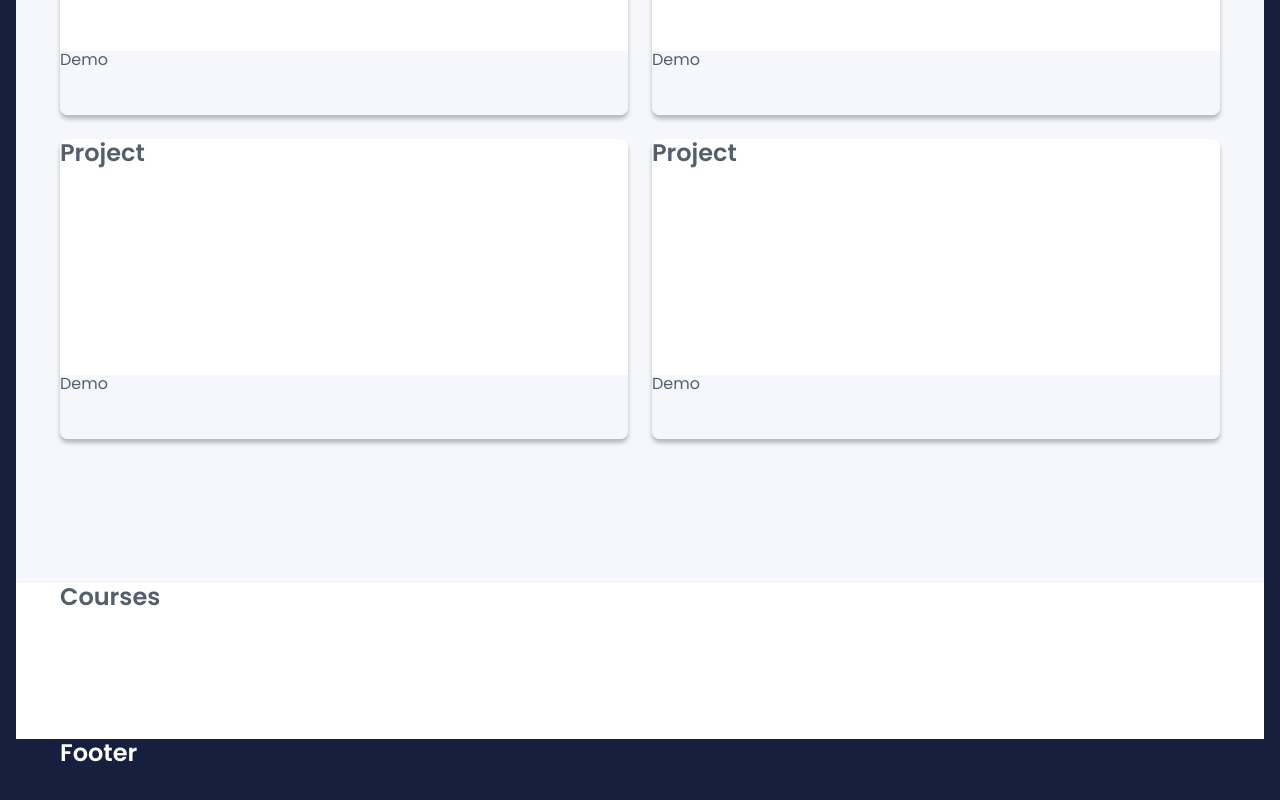
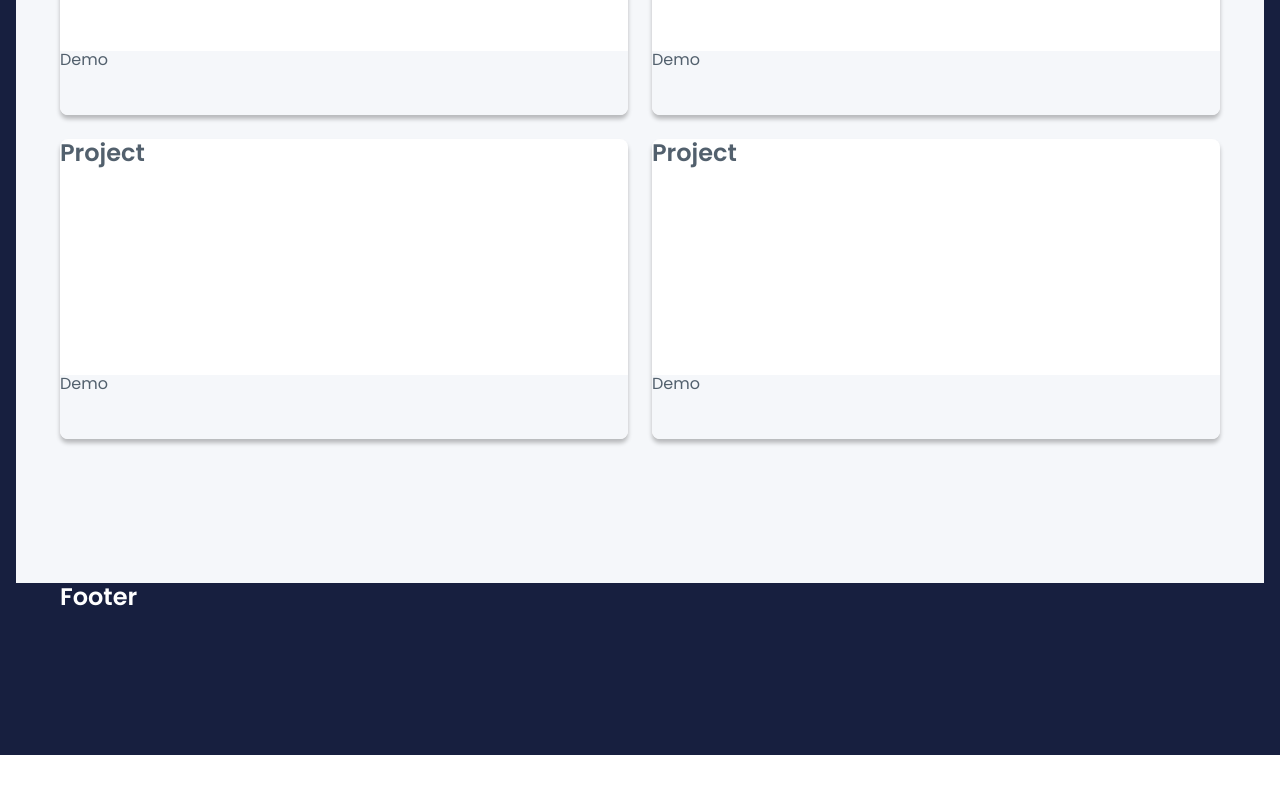
Before and after one commit to grzegorz-jodlowski/grzegorz-jodlowski.github.io, a React (Create React App) app: page / in a window 1280 px wide. Shown: the part 2808-3608 px from the top of the page. After the commit the page ends 3563 px from the top, so only its background shows below. Built offline with nearby package versions, Linux system fonts and the light colour scheme.

Commit message:
Remove Courses section

```diff
--- a/src/components/features/Courses/Courses.js
+++ /dev/null
@@ -1,24 +0,0 @@
-import React from 'react';
-import PropTypes from 'prop-types';
-import clsx from 'clsx';
-
-import styles from './Courses.module.scss';
-
-const Component = ({ className, children }) => (
-  <section id='courses' className={clsx(className, styles.root)}>
-    <div className={'container'}>
-      <h2>Courses</h2>
-      {children}
-    </div>
-  </section>
-);
-
-Component.propTypes = {
-  children: PropTypes.node,
-  className: PropTypes.string,
-};
-
-export {
-  Component as Courses,
-  Component as CoursesComponent, //for tests
-};
--- a/src/components/features/Courses/Courses.module.scss
+++ /dev/null
@@ -1,9 +0,0 @@
-@import "../../../styles/settings.scss";
-
-.section {
-  padding-bottom: 4rem;
-}
-
-// .root {
-
-// }
--- a/src/components/views/Homepage/Homepage.js
+++ b/src/components/views/Homepage/Homepage.js
@@ -8,8 +8,6 @@ import { Logo } from '../../common/Logo/Logo';
 import { Hero } from '../../features/Hero/Hero';
 import { SkillsSection } from '../../features/SkillsSection/SkillsSection';
 import { ProjectsSection } from '../../features/ProjectsSection/ProjectsSection';
-import { Courses } from '../../features/Courses/Courses';
-
 
 const Component = ({ className, children }) => (
   <main className={clsx(className, styles.root)}>
@@ -17,7 +15,6 @@ const Component = ({ className, children }) => (
     <Hero />
     <SkillsSection />
     <ProjectsSection />
-    <Courses />
   </main>
 
 );
```
